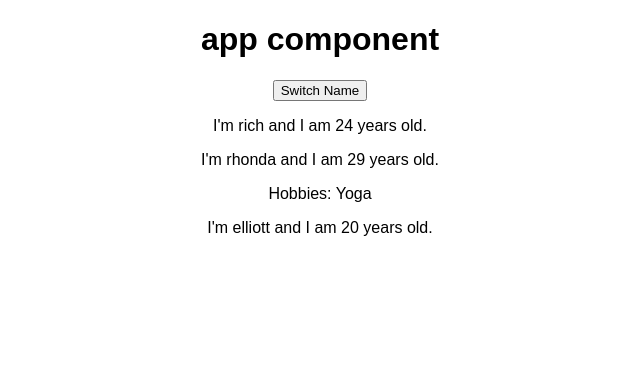
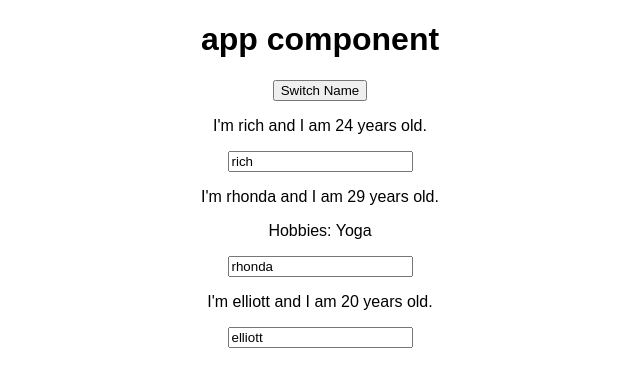
Before and after one commit to richard-buckingham/react-complete-guide, a React (Create React App) app: page / in a window 1280 px wide. Shown: the top 386 px of the page, without its empty margins (320-960 px from the left). Built offline with nearby package versions, Linux system fonts and the light colour scheme.

Commit message:
show input value on initialisation

```diff
--- a/src/App.js
+++ b/src/App.js
@@ -26,6 +26,26 @@ class App extends Component {
     console.log("newName = ", newName);
   };
 
+  nameChangedHandler = event => {
+    console.log("App component's nameChangedHandler method was called");
+    this.setState({
+      persons: [
+        {
+          name: "rich",
+          age: 24
+        },
+        {
+          name: event.target.value,
+          age: 29
+        },
+        {
+          name: "elliott",
+          age: 20
+        }
+      ]
+    });
+  };
+
   render() {
     // object destructuring
     const { persons } = this.state;
@@ -41,7 +61,8 @@ class App extends Component {
         <Person
           name={persons[1].name}
           age={persons[1].age}
-          click={this.switchNameHandler.bind(this, "name fro person")}
+          click={this.switchNameHandler.bind(this, "some new name")}
+          changed={this.nameChangedHandler}
         >
           Hobbies: Yoga
         </Person>
--- a/src/Person/Person.js
+++ b/src/Person/Person.js
@@ -7,6 +7,7 @@ const person = props => {
         I'm {props.name} and I am {props.age} years old.
       </p>
       <p>{props.children}</p>
+      <input type="text" onChange={props.changed} value={props.name} />
     </div>
   );
 };
```
